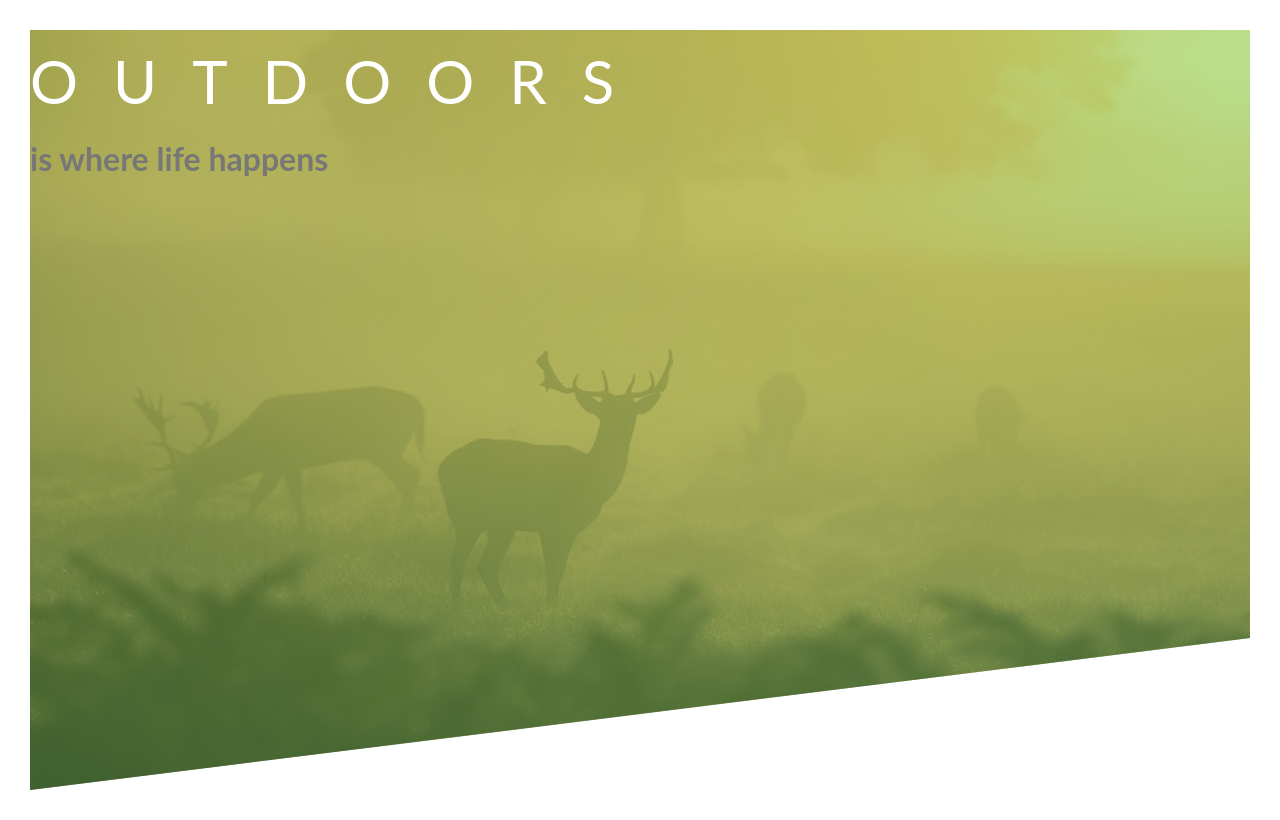
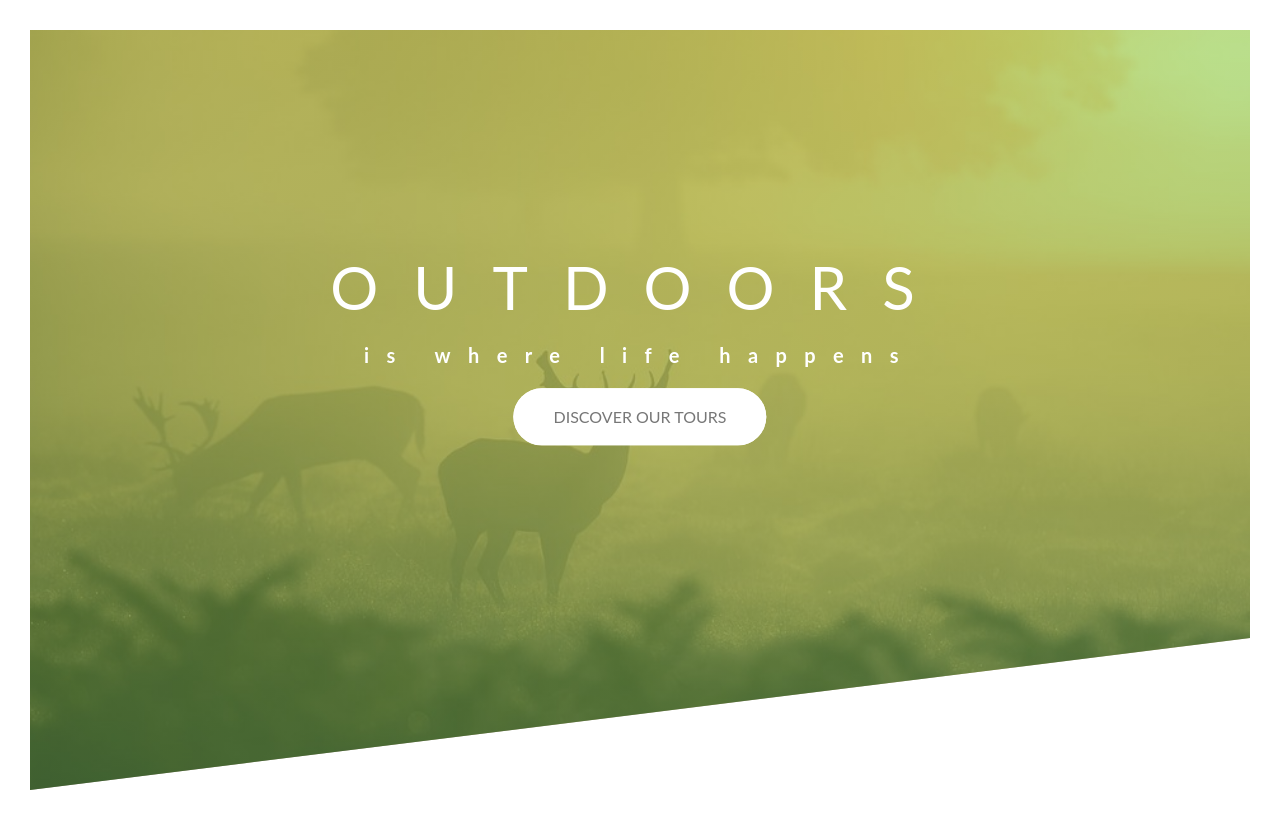
Before and after one commit to jacheong/sass-udemy, a React app: page / in a window 1280 px wide. Built offline with nearby package versions, Linux system fonts and the light colour scheme.

Commit message:
section 1 complete

```diff
--- a/src/components/App.js
+++ b/src/components/App.js
@@ -4,10 +4,13 @@ import './App.scss';
 const App = () => {
     return (
         <header className="header">
-            <h1 className="heading-primary">
-                <span className="heading-primary-main">Outdoors</span>
-                <span className="heading-primary-sub">is where life happens</span>
-            </h1>
+            <div className="text-box">
+                <h1 className="heading-primary">
+                    <span className="heading-primary-main">Outdoors</span>
+                    <span className="heading-primary-sub">is where life happens</span>
+                </h1>
+                <a href="#" className="btn btn-white btn-animated">Discover our tours</a>
+            </div>
         </header>
     );
 };
--- a/src/components/App.scss
+++ b/src/components/App.scss
@@ -28,19 +28,137 @@ body {
         background-position: top;
         clip-path: polygon(0 0, 100% 0, 100% 80%, 0 100%);
 
+        .text-box {
+            position: absolute;
+            left: 50%;
+            top: 40%;
+            transform: translate(-50%, -40%);
+            text-align: center;
+
             .heading-primary {
+                color: #fff;
+                backface-visibility: hidden;
+                margin-bottom: 16px;
+
                 .heading-primary-main {
                     display: block;
-                color: #fff;
                     text-transform: uppercase;
                     font-size: 60px;
                     font-weight: 400;
                     letter-spacing: 35px;
+
+                    animation-name: moveInLeft;
+                    animation-duration: 1s;
+                    animation-timing-function: ease-out;
                 }
                 .heading-primary-sub {
                     display: block;
+                    letter-spacing: 17.4px;
+                    font-weight: 700;
+                    font-size: 20px;
 
+                    animation-name: moveInRight;
+                    animation-duration: 1s;
+                    animation-timing-function: ease-out;
+                }
+            }
+            .btn {
+                position: relative;
+
+                &:link,
+                &:visited {
+                    text-transform: uppercase;
+                    text-decoration: none;
+                    padding: 15px 40px;
+                    display: inline-block;
+                    border-radius: 100px;
+                    transition: all 0.2s;
+
+                    &.btn-white {
+                        background: #fff;
+                        color: #777777;
+
+                        &::after {
+                            background: #fff;
+                        }
+                    }
+
+                    &.btn-animated {
+                        animation: moveInBottom 0.5s ease-out 0.75s;
+                        animation-fill-mode: backwards;
+                    }
+                }
+                &:hover {
+                    transform: translateY(-3px);
+                    box-shadow: 0 10px 20px rgba(0, 0, 0, 0.2);
+
+                    &::after {
+                        transform: scaleX(1.4) scaleY(1.6);
+                        opacity: 0;
+                    }
+                }
+
+                &:active {
+                    transform: translateY(-1px);
+                    box-shadow: 0 5px 10px rgba(0, 0, 0, 0.2);
+                }
+                &::after {
+                    content: '';
+                    display: inline-block;
+                    height: 100%;
+                    width: 100%;
+                    border-radius: 100px;
+                    position: absolute;
+                    left: 0;
+                    top: 0;
+                    z-index: -1;
+                    transition: all 0.4s;
                 }
             }
         }
     }
+}
+
+@keyframes moveInLeft {
+    0% {
+        opacity: 0;
+        transform: translateX(-100%);
+    }
+
+    80% {
+        transform: translateX(20px);
+    }
+
+    100% {
+        opacity: 1;
+        transform: translateX(0);
+    }
+}
+
+@keyframes moveInRight {
+    0% {
+        opacity: 0;
+        transform: translateX(100%);
+    }
+
+    80% {
+        transform: translateX(-20px);
+    }
+
+    100% {
+        opacity: 1;
+        transform: translateX(0);
+    }
+}
+
+@keyframes moveInBottom {
+    0% {
+        opacity: 0;
+        transform: translateY(30px);
+    }
+
+    100% {
+        opacity: 1;
+        transform: translateY(0);
+    }
+}
```
Lines whose indentation alone changed are shown as unchanged.
